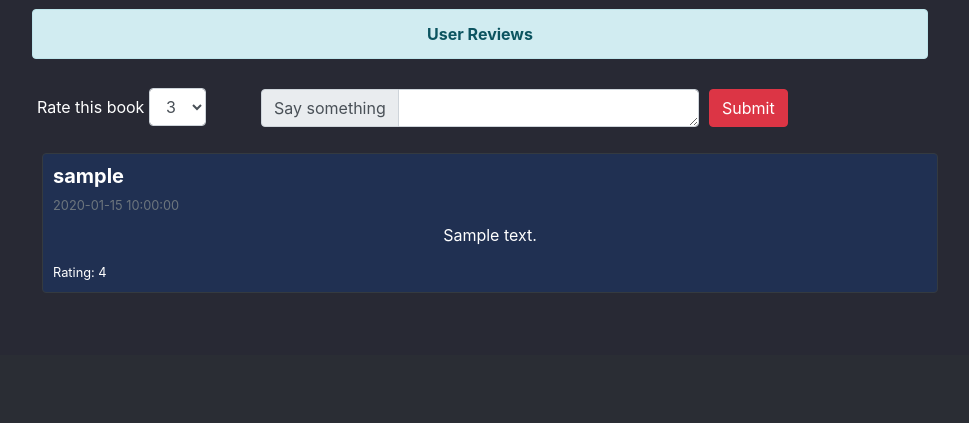
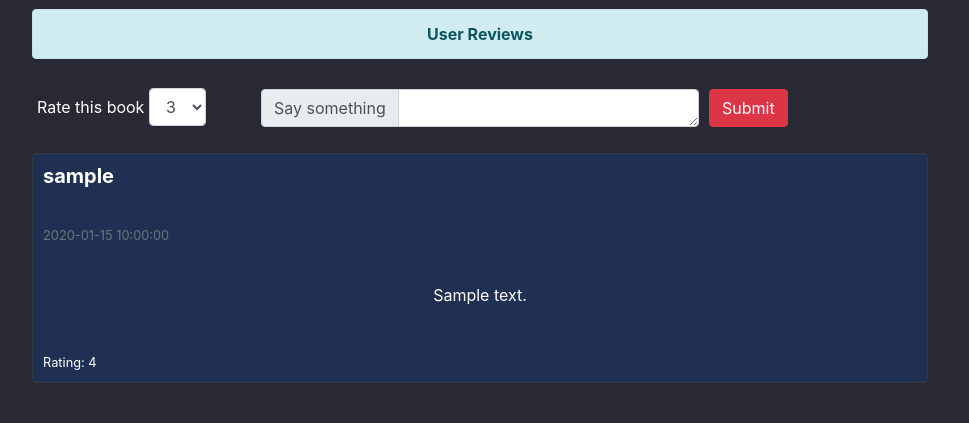
Before and after one commit to muhamedsuhail/GoodReviews, a Flask app: template templates/book.html in a window 1280 px wide. Shown: the part 445-868 px from the top of the page, without its empty margins (160-1129 px from the left). Before the commit the page ends 738 px from the top, so only its background shows below. Run offline with Flask 2, Linux system fonts and the light colour scheme; the template is opened without the code that fills it: most values are stand-ins (such as "Sample title", 1, 10 or a date in 2020); some libraries are stand-ins or nearby versions.

Commit message:
Fixed issues with Viewport

```diff
--- a/static/style.css
+++ b/static/style.css
@@ -114,8 +114,8 @@
 {
   .list-group >div
   {
-  width:70vw;
-  height: 20vh;
+  width:60vw;
+  height: 30vh;
   }
 
 }
@@ -124,8 +124,8 @@
 {
   .list-group
   {
-    width:70vw;
-    height: 20vh;
+    width:80vw;
+    height: 35vh;
   }
 }
 
@@ -134,7 +134,7 @@
   .list-group >div
   {
   width:70vw;
-  height: 20vh;
+  height: 35vh;
   }
 }
 
@@ -143,7 +143,7 @@
   .list-group >div
   {
   width:70vw;
-  height: 20vh;
+  height: 35vh;
   }
 }
 
@@ -152,7 +152,7 @@
   .list-group >div
   {
   width:70vw;
-  height: 20vh;
+  height: 35vh;
   }
 }
 
```
